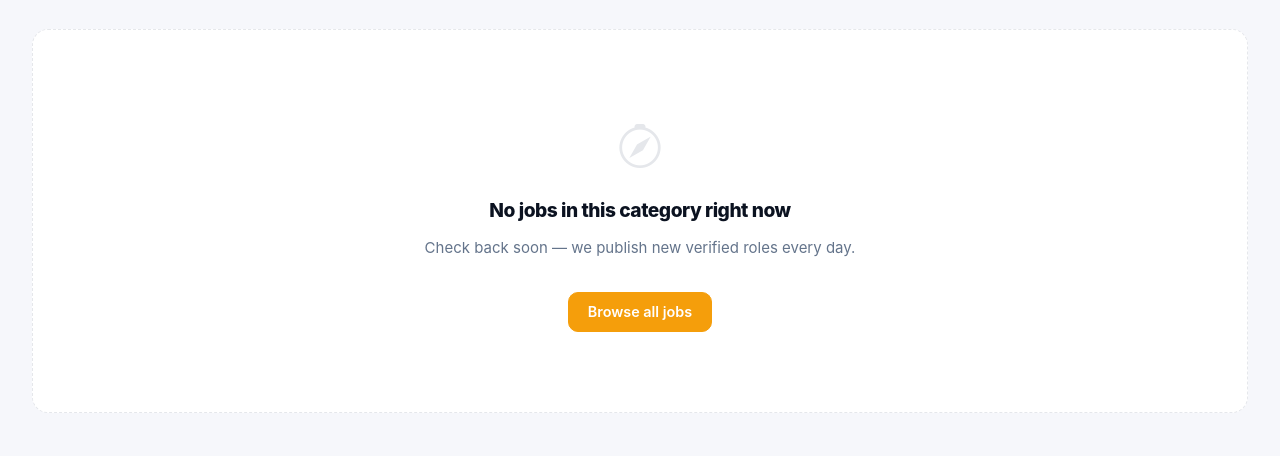
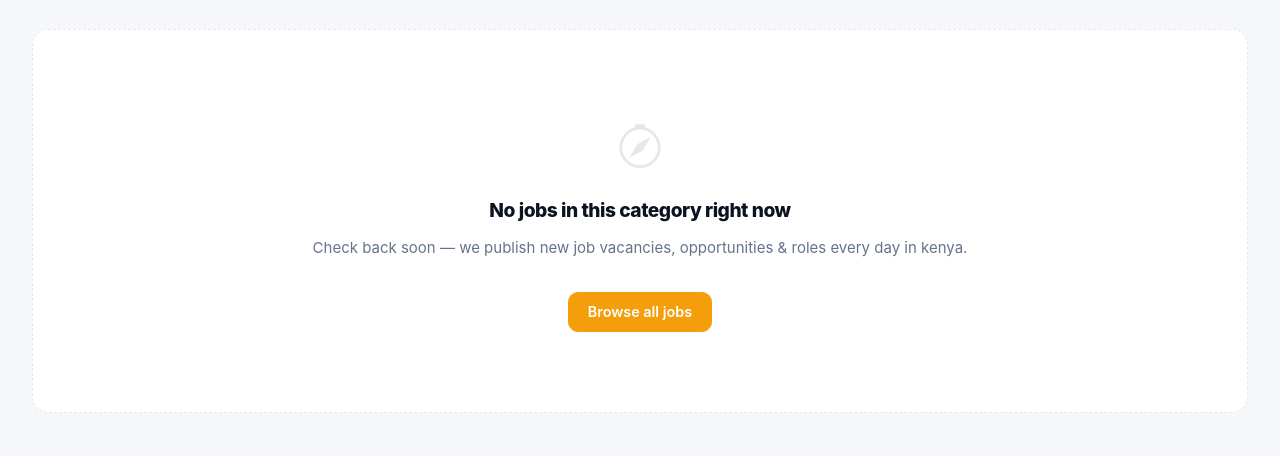
Before and after one commit to George075/weraiko-backend, a Django app: template jobs/templates/jobs/seo_landing.html in a window 1280 px wide. Shown: the part 309-765 px from the top of the page. Run offline with Django 5.2, Linux system fonts and the light colour scheme; the template is opened without the code that fills it, so the values that code supplies are empty.

Commit message:
Update seo_landing.html

```diff
--- a/jobs/templates/jobs/seo_landing.html
+++ b/jobs/templates/jobs/seo_landing.html
@@ -177,7 +177,7 @@ h1,h2,h3{font-weight:800;letter-spacing:-.025em;color:var(--ink);line-height:1.1
     <div class="empty-box">
       <i class="bi bi-compass"></i>
       <h3>No jobs in this category right now</h3>
-      <p>Check back soon — we publish new verified roles every day.</p>
+      <p>Check back soon — we publish new job vacancies, opportunities & roles every day in kenya.</p>
       <a href="https://www.wera-iko.co.ke/index.html" class="btn btn-amber" style="margin-top:1rem;">Browse all jobs</a>
     </div>
     {% endfor %}
```
